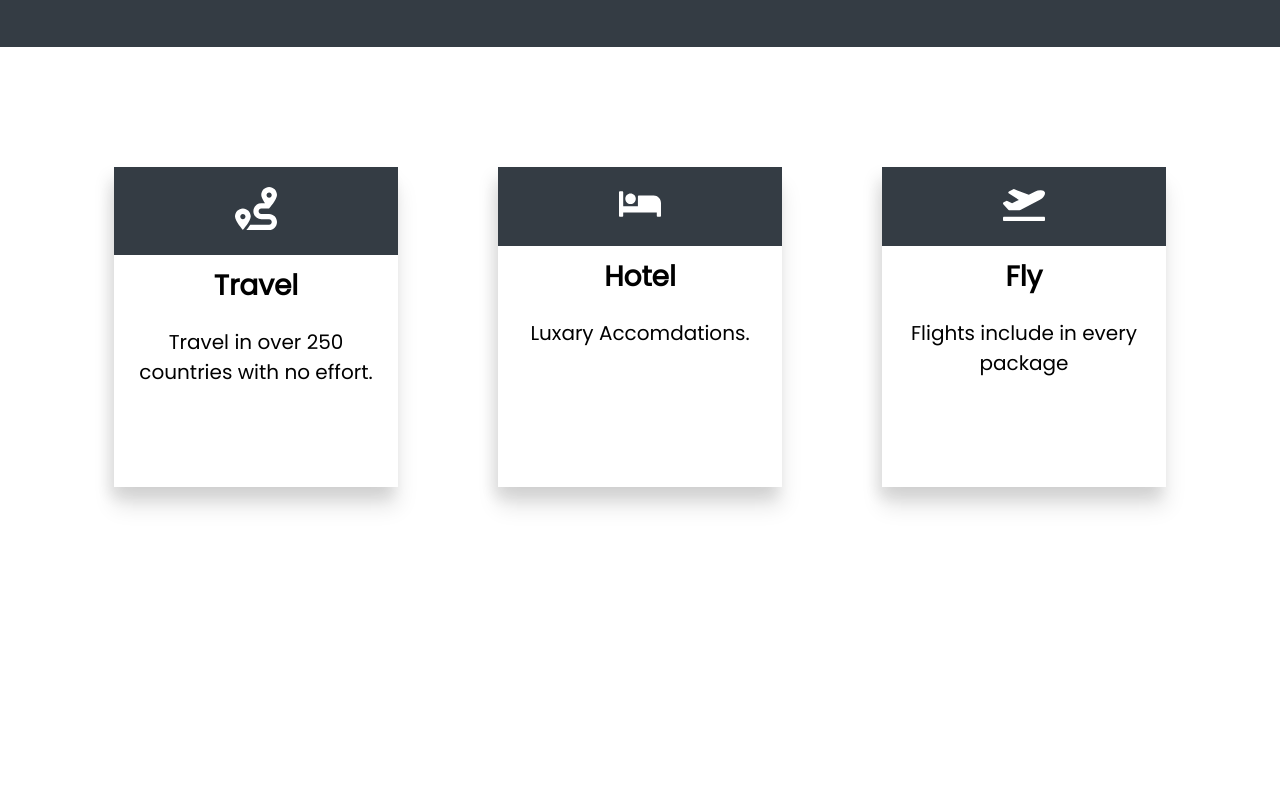
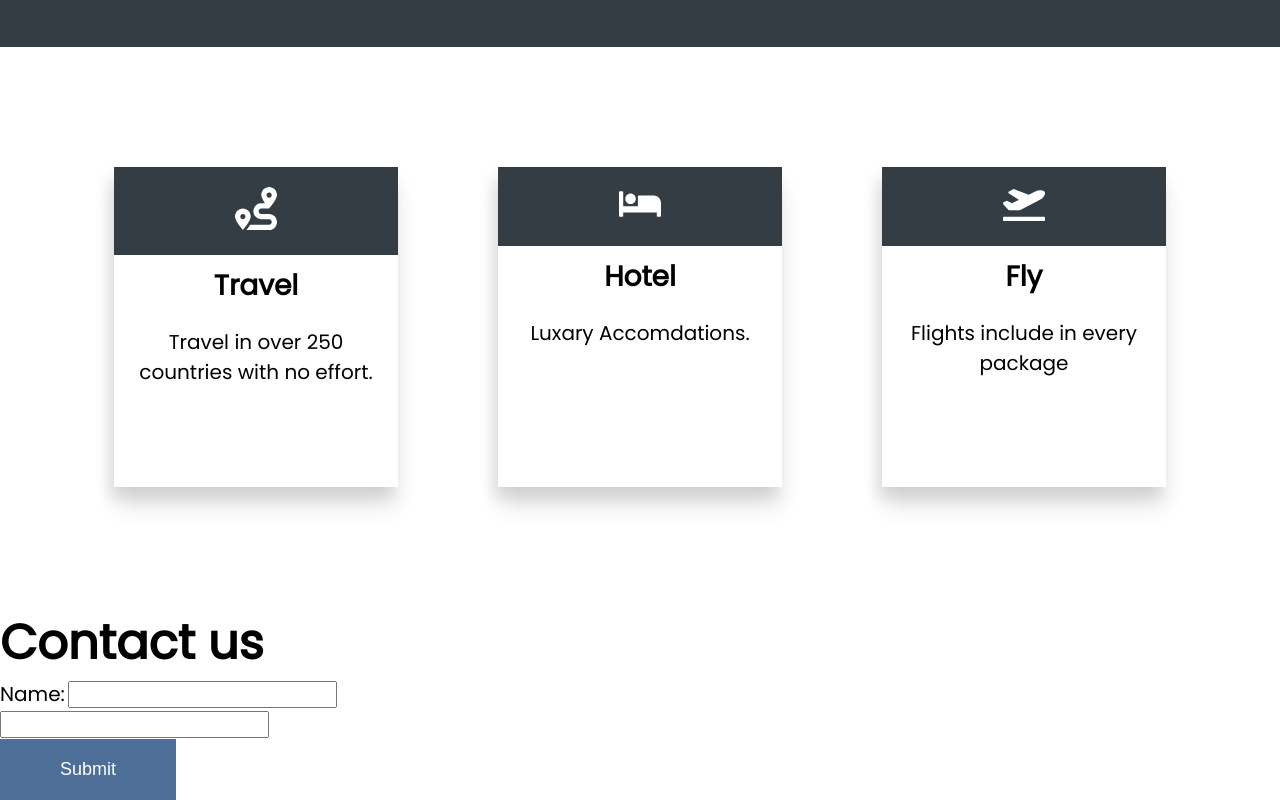
Before and after one commit to SchuylerCole/class-project-travel-website, a plain HTML site: page index.html in a window 1280 px wide. Shown: the part 1793-2593 px from the top of the page. Before the commit the page ends 2400 px from the top, so only its background shows below. Drawn offline with Linux system fonts and the light colour scheme; a web font is replaced by a local one.

Commit message:
add html contact page

```diff
--- a/index.html
+++ b/index.html
@@ -68,5 +68,23 @@
 </div>
 </section>
 
+<section id="contact">
+	<div class="formwraper">
+		<header class="form-head"></header>
+		<h2>Contact us</h2>
+		<form>
+			<div class="nameform">
+				<label for="name">Name:</label>
+				<input type="text" name="name" required>
+			</div>
+			<div class="email-form">
+				<label for="email"></label>
+				<input type="email" required name="email">
+			</div>
+			<button type="submit">Submit</button>
+		</form>
+	</div>
+</section>
+
 </body>
 </html>
```
